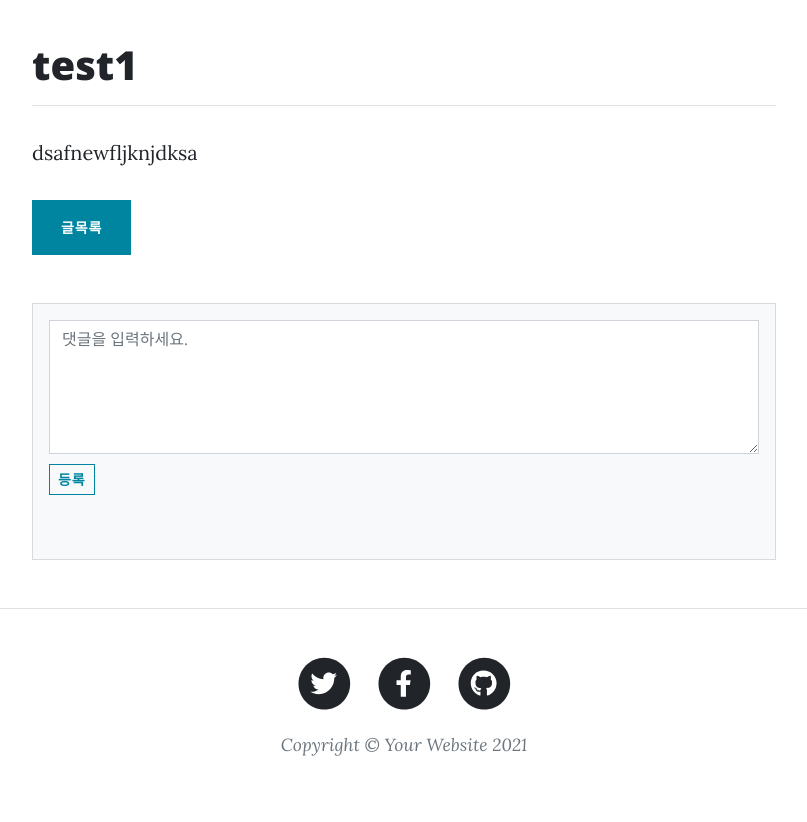
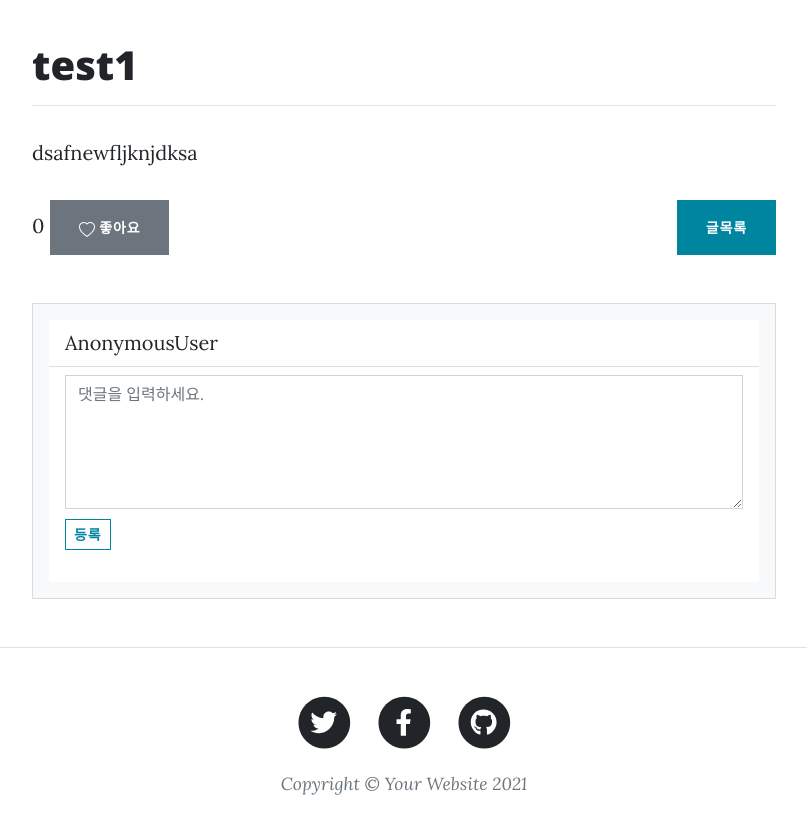
Before and after one commit to clown15/django_tistory, a Django app: page /post/1/ in a window 1280 px wide. Shown: the part 539-1361 px from the top of the page, without its empty margins (236-1043 px from the left). Before the commit the page ends 1295 px from the top, so only its background shows below. Run offline with Django 3.2, Linux system fonts and the light colour scheme; data comes from the database, SQL or seed files in the repository; both versions use the stored data as it was after the commit; some libraries are stand-ins or nearby versions.

Commit message:
Feat like

```diff
--- a/blogs/models.py
+++ b/blogs/models.py
@@ -9,10 +9,14 @@ class Post(BaseModel):
     title = models.CharField(max_length=255, blank=False)
     content = models.TextField()
     image = models.ImageField(blank=True, null=True)
+    likes = models.ManyToManyField(User, related_name='likes', blank=True)
 
     # admin페이지에서 어떻게 보여줄지
     def __str__(self):
         return "%s" % (self.title)
+
+    def total_likes(self):
+        return self.likes.count()
 
 class Comment(BaseModel):
     # user 와 post의 경우 django에서 자동으로 _id를 추가해 columm을 생성한다.
--- a/blogs/urls.py
+++ b/blogs/urls.py
@@ -4,8 +4,10 @@ from django.urls.resolvers import URLPattern
 from . import views
 
 urlpatterns = [
+    # path(접속할 url, 연결할 view, url이름)
     path('post/list/', views.post_list, name='post_list'),
     path('post/<int:post_id>/', views.post_detail, name='post_detail'),
     path('post/write/', views.post_write, name='post_write'),
     path('comment/write/',views.comment_write, name='comment_write'),
+    path('post/like/', views.post_like, name='post_like')
 ]
--- a/blogs/views.py
+++ b/blogs/views.py
@@ -1,7 +1,9 @@
 from django.shortcuts import render,redirect,reverse
 from .models import Post,Comment
 from django.shortcuts import get_object_or_404
+from django.http import HttpResponse, HttpResponseRedirect
 from django.contrib.auth.decorators import login_required
+from django.views.decorators.http import require_POST
 
 # Create your views here.
 
@@ -13,8 +15,12 @@ def post_list(request):
 def post_detail(request,post_id):
     post = get_object_or_404(Post,pk=post_id)
     comments = Comment.objects.filter(post=post_id)
+    is_liked = False
 
-    return render(request,'blogs/post_detail.html',context={'post':post,'comments':comments})
+    if post.likes.filter(id=request.user.id).exists():
+        is_liked = True
+
+    return render(request,'blogs/post_detail.html',context={'post':post,'comments':comments, 'is_liked':is_liked, 'total_likes':post.total_likes()})
 
 @login_required
 def post_write(request):
@@ -56,3 +62,19 @@ def comment_write(request):
 
     # post_detail/post_id로 리턴한다
     return redirect(reverse('post_detail', kwargs={'post_id': post}))
+
+@login_required
+@require_POST
+def post_like(request):
+    print(request)
+    post = get_object_or_404(Post,id=request.POST.get('post_id'))
+    is_liked = post.likes.filter(id=request.user.id).exists()
+
+    # 누른상태
+    if is_liked:
+        post.likes.remove(request.user)
+    else:
+        post.likes.add(request.user)
+
+    # return HttpResponseRedirect(reverse('post_detail', kwargs={'post_id': post.id}))
+    return HttpResponse(status=200)
--- /dev/null
+++ b/static/css/custom_style.css
@@ -0,0 +1,3 @@
+.float-right {
+    float: right;
+}
--- a/templates/blogs/_base.html
+++ b/templates/blogs/_base.html
@@ -17,6 +17,7 @@
         <link href="https://fonts.googleapis.com/css?family=Open+Sans:300italic,400italic,600italic,700italic,800italic,400,300,600,700,800" rel="stylesheet" type="text/css" />
         <!-- Core theme CSS (includes Bootstrap)-->
         <link href="{% static 'css/style.css' %}" rel="stylesheet">
+        <link href="{% static 'css/custom_style.css' %}" rel="stylesheet">
 
         {% block head %}
         {% endblock %}
@@ -32,10 +33,14 @@
                 </button>
                 <div class="collapse navbar-collapse" id="navbarResponsive">
                     <ul class="navbar-nav ms-auto py-4 py-lg-0">
-                        <li class="nav-item"><a class="nav-link px-lg-3 py-3 py-lg-4" href="index.html">Home</a></li>
+                        <li class="nav-item"><a class="nav-link px-lg-3 py-3 py-lg-4" href="{% url 'post_list' %}">Home</a></li>
                         <li class="nav-item"><a class="nav-link px-lg-3 py-3 py-lg-4" href="about.html">About</a></li>
                         <li class="nav-item"><a class="nav-link px-lg-3 py-3 py-lg-4" href="post.html">Sample Post</a></li>
-                        <li class="nav-item"><a class="nav-link px-lg-3 py-3 py-lg-4" href="contact.html">Contact</a></li>
+                        {% if user.is_authenticated %}
+                            <li class="nav-item"><a class="nav-link px-lg-3 py-3 py-lg-4" href="{% url 'logout' %}">Log Out</a></li>
+                        {% else %}
+                            <li class="nav-item"><a class="nav-link px-lg-3 py-3 py-lg-4" href="{% url 'login' %}">Log In</a></li>
+                        {% endif %}
                     </ul>
                 </div>
             </div>
--- /dev/null
+++ b/templates/blogs/like_section.html
@@ -0,0 +1,26 @@
+{{ total_likes }}
+
+{% if user.is_authenticated %}
+    {% if is_liked %}
+    <button type="button" class="btn btn-primary" id="like">
+        <svg xmlns="http://www.w3.org/2000/svg" width="16" height="16" fill="currentColor" class="bi bi-heart-fill" viewBox="0 0 16 16" data-darkreader-inline-fill="" style="--darkreader-inline-fill:currentColor;">
+            <path fill-rule="evenodd" d="M8 1.314C12.438-3.248 23.534 4.735 8 15-7.534 4.736 3.562-3.248 8 1.314z"></path>
+        </svg>
+        좋아요
+    </button>
+    {% else %}
+    <button type="button" class="btn btn-primary" id="like">
+        <svg xmlns="http://www.w3.org/2000/svg" width="16" height="16" fill="currentColor" class="bi bi-heart" viewBox="0 0 16 16" data-darkreader-inline-fill="" style="--darkreader-inline-fill:currentColor;">
+            <path d="m8 2.748-.717-.737C5.6.281 2.514.878 1.4 3.053c-.523 1.023-.641 2.5.314 4.385.92 1.815 2.834 3.989 6.286 6.357 3.452-2.368 5.365-4.542 6.286-6.357.955-1.886.838-3.362.314-4.385C13.486.878 10.4.28 8.717 2.01L8 2.748zM8 15C-7.333 4.868 3.279-3.04 7.824 1.143c.06.055.119.112.176.171a3.12 3.12 0 0 1 .176-.17C12.72-3.042 23.333 4.867 8 15z"></path>
+        </svg>
+        좋아요
+    </button>
+    {% endif %}
+{% else %}
+<button type="button" class="btn btn-secondary" onclick="alert('로그인이 필요합니다.')">
+    <svg xmlns="http://www.w3.org/2000/svg" width="16" height="16" fill="currentColor" class="bi bi-heart" viewBox="0 0 16 16" data-darkreader-inline-fill="" style="--darkreader-inline-fill:currentColor;">
+        <path d="m8 2.748-.717-.737C5.6.281 2.514.878 1.4 3.053c-.523 1.023-.641 2.5.314 4.385.92 1.815 2.834 3.989 6.286 6.357 3.452-2.368 5.365-4.542 6.286-6.357.955-1.886.838-3.362.314-4.385C13.486.878 10.4.28 8.717 2.01L8 2.748zM8 15C-7.333 4.868 3.279-3.04 7.824 1.143c.06.055.119.112.176.171a3.12 3.12 0 0 1 .176-.17C12.72-3.042 23.333 4.867 8 15z"></path>
+    </svg>
+    좋아요
+</button>
+{% endif %}
--- a/templates/blogs/post_detail.html
+++ b/templates/blogs/post_detail.html
@@ -1,4 +1,25 @@
 {% extends "blogs/_base.html" %}
+{% block head %}
+<script>
+  $(document).ready(function() {
+    $("#like_section").click(function() {
+      var pk='{{ post.id }}'
+      $.ajax({
+        type: "POST",
+        url: "{% url 'post_like' %}",
+        data: {"post_id":pk, "csrfmiddlewaretoken":'{{ csrf_token }}'},
+        // dataType: "json",
+        success:function(res) {
+          $("#like_section").load(window.location.href+" #like_section");
+        },
+        error:function(res,e) {
+          console.log(res);
+        },
+      });
+    });
+  });
+</script>
+{% endblock %}
 {% block content %}
   <div class="container">
     <div class="mb-5">
@@ -10,24 +31,33 @@
           <img src="{{ post.image.url }}" class="img-fluid">
         {% endif %}
         <p>{{ post.content }}</p>
-        <a href="{% url 'post_list' %}" class="btn btn-primary text-uppercase float-right">글목록</a>
+        <span id="like_section">
+          {% include 'blogs/like_section.html' %}
+        </span>
+        <a href="{% url 'post_list' %}" class="btn btn-primary float-right">글목록</a>
       </div>
     </div>
     <div class="mb-5">
       <div class="card bg-light col-lg-8 col-md-10 mx-auto">
         <div class="card-body">
           <!-- Comment form-->
+          <ul class="list-group list-group-flush">
+            <li class="list-group-item">{{ request.user }}</li>
+            <li class="list-group-item">
               <form class="mb-4" method="POST" action="{% url 'comment_write' %}">
                 {% csrf_token %}
                 <input type="hidden" value="{{ post.id }}" name="post_id"/>
                 <textarea class="form-control mb-2" rows="5" placeholder="댓글을 입력하세요." name="content"></textarea>
                 <button type="submit" class="btn btn-outline-primary btn-sm">등록</button>
               </form>
+            </li>
+          </ul>
+
 
           <!-- Comment with nested comments-->
+          {% for comment in comments %}
           <div class="d-flex mb-4">
             <!-- Parent comment-->
-            {% for comment in comments %}
             <div class="flex-shrink-0"><img class="rounded-circle" src="https://dummyimage.com/50x50/ced4da/6c757d.jpg" alt="..."></div>
             <div class="ms-3">
               <div class="fw-bold"></div>
@@ -42,10 +72,10 @@
                 </div>
               </div> -->
             </div>
+          </div>
           {% endfor %}
         </div>
       </div>
     </div>
   </div>
-  </div>
 {% endblock %}
--- a/users/models.py
+++ b/users/models.py
@@ -52,4 +52,5 @@ class User(AbstractUser):
     REQUIRED_FIELDS = []
 
     def __str__(self):
-        return "<%d %s>" % (self.pk,self.email)
+        # return "<%d %s>" % (self.pk,self.email)
+        return "%s" % (self.email)
```
Also changed, not shown: templates/blogs/post_write.html (+21 -20 lines), blogs/migrations/0003_post_likes.py (added), db.sqlite3. Lines whose indentation alone changed are shown as unchanged.
